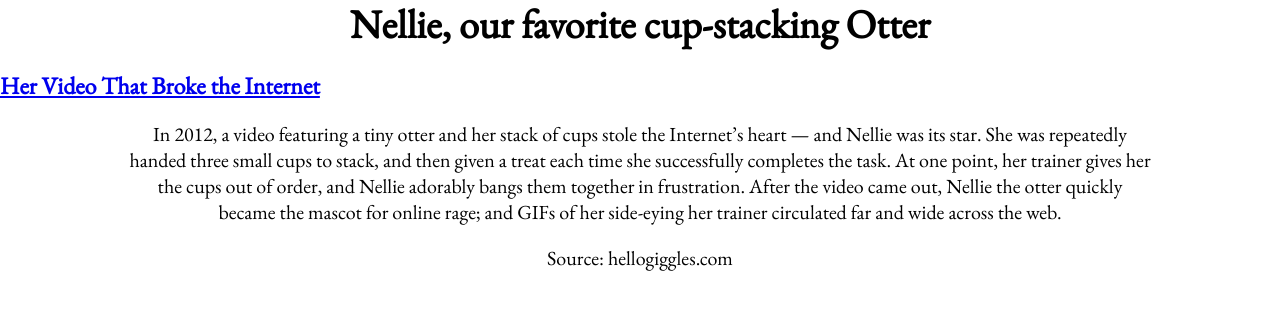
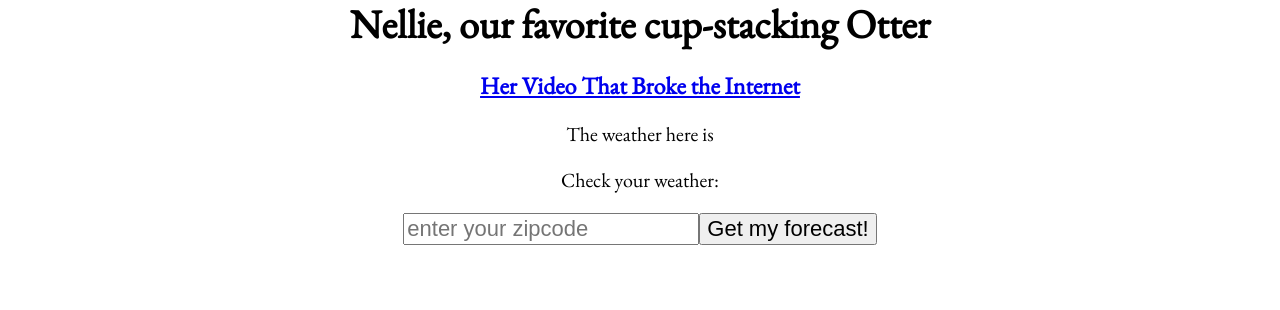
Before and after one commit to hannan-emily/blog-react, a React (Create React App) app: page /about in a window 1280 px wide. Shown: the part 428-738 px from the top of the page. Built offline with nearby package versions, Linux system fonts and the light colour scheme.

Commit message:
weather works

```diff
--- a/src/App.css
+++ b/src/App.css
@@ -16,7 +16,7 @@ h1 {
 }
 
 h2 {
-  text-align: left;
+  text-align: center;
 }
 
 p {
@@ -42,6 +42,13 @@ nav > a {
   padding: 2%;
 }
 
+input {
+  font-size: 22px;
+}
+
+label {
+  font-size: 22px
+}
 
 .Post {
   text-align: left;
--- a/src/components/About.js
+++ b/src/components/About.js
@@ -1,22 +1,75 @@
 import React, {Component} from 'react';
+const axios = require('axios');
 
 class About extends Component {
 
+  constructor(props) {
+    super(props);
+    this.state = {
+      zip: '',
+      weather: ''
+    }
+    this.handleChange = this.handleChange.bind(this);
+    this.handleSubmit = this.handleSubmit.bind(this);
+  }
+
+
+  handleChange(event) {
+    this.setState({ zip: event.target.value})
+  }
+
+  handleSubmit(event) {
+    event.preventDefault()
+
+    let weatherApi = 'http://api.openweathermap.org/data/2.5/weather?zip=' + this.state.zip + ',us&appid=052f26926ae9784c2d677ca7bc5dec98'
+
+    axios({
+      method: 'GET',
+      url: weatherApi
+      })
+      .then((response) => {
+        this.setState({
+          weather: response.data.name,
+        })
+      }).catch((error) => {
+        console.log(error)
+      })
+  }
+
+
+  //   axios.get(weatherApi)
+  //   .then((response) => {
+  //     base.setState({ weatherHere: response.main.temp })
+  //     console.log(response.main.temp);
+  //   })
+  //   .catch((error) => {
+  //     console.log('an error occured during json parse', error)
+  //   })
+  // }
+
+
+
   render() {
+
+    var weatherHere = this.state.weatheHere
+
     return (
       <div className="body-container">
-        <img className="image-body" src="https://tribwtic.files.wordpress.com/2015/12/sea-otter.jpg?quality=85&strip=all&w=1200" />
-        <img className="image-body" src="http://2.bp.blogspot.com/-Wln0KLGo76M/VnFwEm8J_WI/AAAAAAAB1LI/zSdx9QOWM0w/s1600/Nellie.jpg" />
+        <img alt="" className="image-body" src="https://tribwtic.files.wordpress.com/2015/12/sea-otter.jpg?quality=85&strip=all&w=1200" />
+        <img alt="" className="image-body" src="http://2.bp.blogspot.com/-Wln0KLGo76M/VnFwEm8J_WI/AAAAAAAB1LI/zSdx9QOWM0w/s1600/Nellie.jpg" />
 
         <h1>Nellie, our favorite cup-stacking Otter</h1>
 
         <h2><a href="https://www.youtube.com/watch?v=wavh47RpLz4" target="_blank">Her Video That Broke the Internet</a></h2>
 
-        <p className="body-container">In 2012, a video featuring a tiny otter and her stack of cups stole the Internet’s heart — and Nellie was its star.
-        She was repeatedly handed three small cups to stack, and then given a treat each time she successfully completes the task.
-        At one point, her trainer gives her the cups out of order, and Nellie adorably bangs them together in frustration.
-        After the video came out, Nellie the otter quickly became the mascot for online rage; and GIFs of her side-eying her trainer circulated far and wide across the web.</p>
-        <p>Source: hellogiggles.com</p>
+        <p>The weather here is {this.state.weather}</p>
+
+        <label>
+          <p>Check your weather:</p>
+          <input type="text" onChange={this.handleChange} placeholder="enter your zipcode" />
+        </label>
+        <input type="submit" onClick={this.handleSubmit} value="Get my forecast!" />
+
       </div>
     )
   }
--- a/src/components/FavoriteFood.js
+++ b/src/components/FavoriteFood.js
@@ -7,8 +7,8 @@ class FavoriteFood extends Component {
       <div>
         <div className="container">
           <h3 className="header-text">Nellie's Favorite Food</h3>
-          <img className="image" src="https://images.pexels.com/photos/85528/pexels-photo-85528.jpeg" />
-          <img className="image2" src="https://images.pexels.com/photos/725992/pexels-photo-725992.jpeg" />
+          <img alt="" className="image" src="https://images.pexels.com/photos/85528/pexels-photo-85528.jpeg" />
+          <img alt="" className="image2" src="https://images.pexels.com/photos/725992/pexels-photo-725992.jpeg" />
         </div>
       </div>
     )
--- a/src/components/FavoriteMovie.js
+++ b/src/components/FavoriteMovie.js
@@ -10,7 +10,7 @@ class FavoriteMovie extends Component {
 
           <div className="container">
             <h3 className="header-text">Nellie's Favorite Movie</h3>
-            <img className="image" src="https://i.kinja-img.com/gawker-media/image/upload/s--GMHj49uC--/c_scale,fl_progressive,q_80,w_800/vz65vzpofmu2jxapgdgh.jpg" />
+            <img alt="" className="image" src="https://i.kinja-img.com/gawker-media/image/upload/s--GMHj49uC--/c_scale,fl_progressive,q_80,w_800/vz65vzpofmu2jxapgdgh.jpg" />
           </div>
         </div>
       </div>
--- a/src/components/Home.js
+++ b/src/components/Home.js
@@ -20,15 +20,15 @@ class Home extends Component {
     //the url for our api
     let poemApi = 'http://shakeitspeare.com/api/poem'
 
-    //our fetch of that poemApi url, which was saved to a let variable
+    //our fetch of that Api url, which was saved to a let variable
     //fetch() is a self-closing function. '.then' is called right after it finishes
     //we want to return JSON using the callback method
-    // fetch(poemApi)
+    // fetch(Api)
     //   .then((response) => {
     //     return response.json()
     //   })
     //   .then((farge) => {
-    //     base.setState({ shakespeare: farge.poem })
+    //     base.setState({ shakespeare: farge. })
     //   })
     //   .catch((error) => {
     //     console.log('an error occured when parsing!', error)
@@ -37,6 +37,7 @@ class Home extends Component {
     axios.get(poemApi)
     .then((response) => {
       base.setState({shakespeare: response.data.poem})
+      console.log(response);
     })
     .catch((error) => {
       console.log('an error occured during json parse', error)
@@ -67,7 +68,7 @@ class Home extends Component {
         <div className="container">
           <h1 className="header-text">An Otter's Life</h1>
           <p className="header-p">{poetry}</p>
-          <img className="image" src="https://burst.shopifycdn.com/photos/green-meets-desert.jpg" />
+          <img alt="" className="image" src="https://burst.shopifycdn.com/photos/green-meets-desert.jpg" />
         </div>
       )
 
--- a/src/components/Post.js
+++ b/src/components/Post.js
@@ -38,7 +38,7 @@ class Post extends Component {
 
     return (
       <div className="Post">
-        <img className="image3" src="https://images.pexels.com/photos/461769/pexels-photo-461769.jpeg" />
+        <img alt="" className="image3" src="https://images.pexels.com/photos/461769/pexels-photo-461769.jpeg" />
 
         <header class="body-text">
           <h1>{title}</h1>
```
